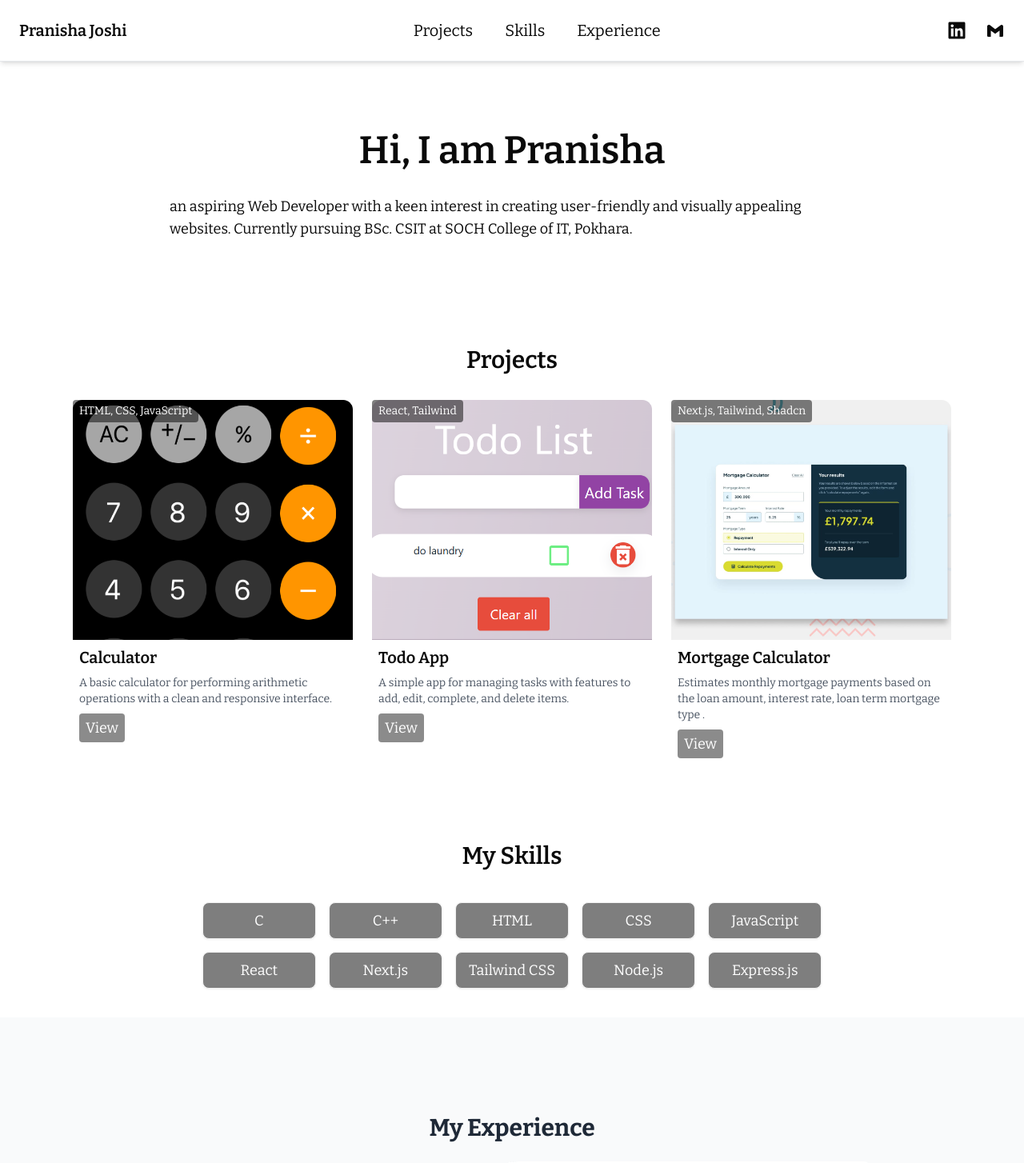
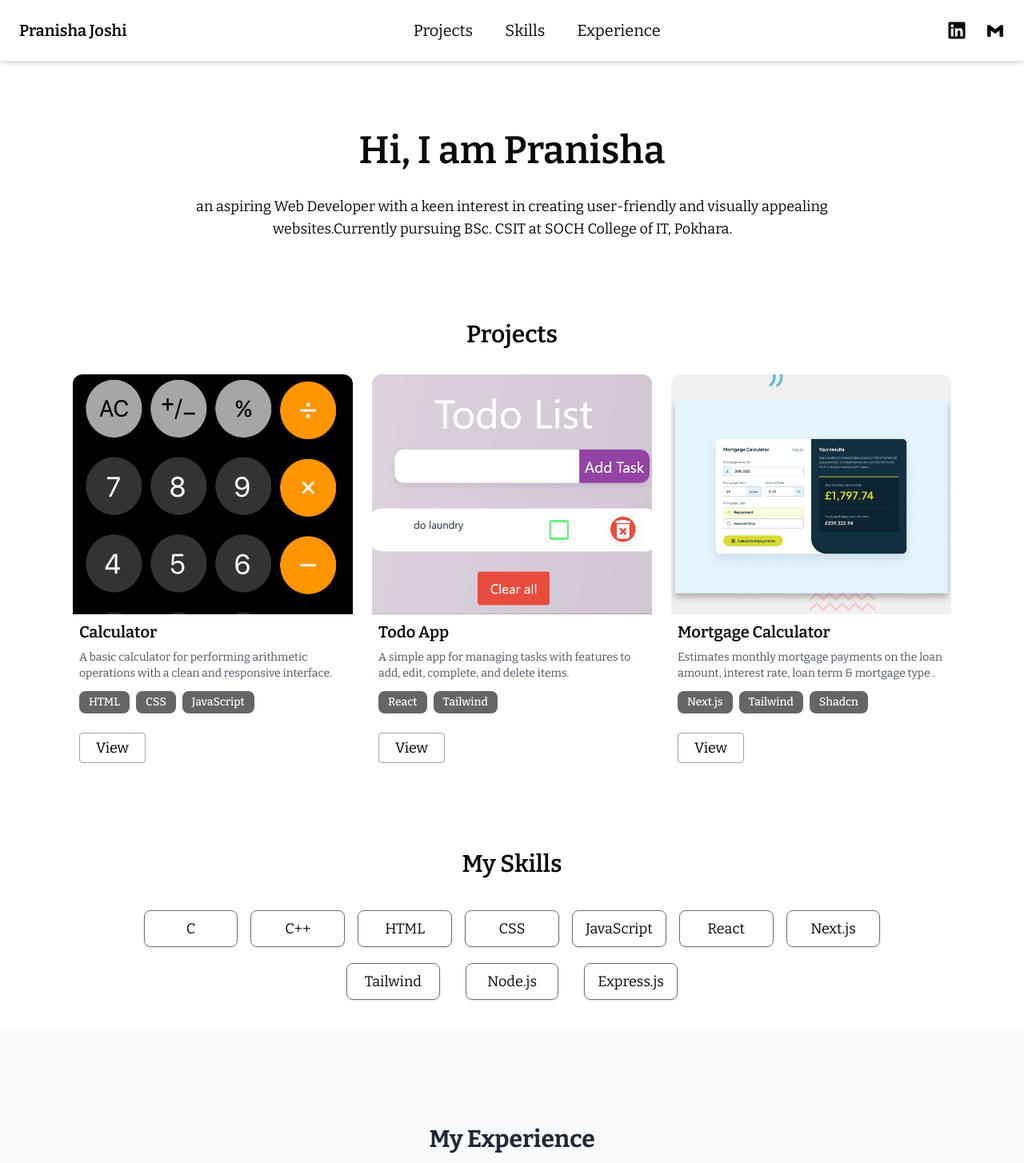
Before and after one commit to pranishajooshii/personal-portfolio, a Next.js app: page / in a window 1280 px wide. Shown: the top 1454 px of the page at 80% size. Built offline with nearby package versions, Linux system fonts and the light colour scheme.

Commit message:
changed color

```diff
--- a/src/components/Introduction.jsx
+++ b/src/components/Introduction.jsx
@@ -4,16 +4,41 @@ import React from "react";
 const Introduction = () => {
   return (
     <div>
-      <div className=" flex  items-center justify-center  mt-36        ">
+      <div className=" flex  items-center justify-center mt-14  md:mt-36        ">
         <div className=" max-w-4xl p-5">
           <p className="text-3xl md:text-5xl mt-5 md:mt-0 mb-4 md:mb-8  font-semibold text-left md:text-center ">
             Hi, I am Pranisha{" "}
           </p>
-          <p className="text-sm md:text-lg   ">
-            an aspiring Web Developer with a keen interest in creating
-            user-friendly and visually appealing websites. Currently pursuing
-            BSc. CSIT at SOCH College of IT, Pokhara.
-          </p>
+
+          <div className="flex md:hidden">
+            <p className="text-sm  text-justify  ">
+              an aspiring Web Developer with a keen interest in creating
+              user-friendly and visually appealing websites.Currently pursuing
+              BSc. CSIT at SOCH College of IT, Pokhara.
+            </p>
+          </div>
+
+          <div className="hidden lg:flex">
+            <div className="text-lg  ">
+              an aspiring Web Developer with a keen interest in creating
+              user-friendly and visually appealing
+              <div className="pl-24 ">
+                websites.Currently pursuing BSc. CSIT at SOCH College of IT,
+                Pokhara.
+              </div>
+            </div>
+          </div>
+
+          <div className="hidden md:flex lg:hidden">
+            <div className="text-lg  ">
+              an aspiring Web Developer with a keen interest in creating
+              user-friendly and visually
+              <div className="pl-5 ">
+              appealing websites.Currently pursuing BSc. CSIT at SOCH College of IT,
+                Pokhara.
+              </div>
+            </div>
+          </div>
         </div>
       </div>
     </div>
--- a/src/components/ProjectCard.jsx
+++ b/src/components/ProjectCard.jsx
@@ -19,15 +19,15 @@ const ProjectCard = () => {
   };
 
   return (
-    <div className="flex justify-center items-center mt-8">
+    <div className="flex justify-center items-center ">
       <div className="">
         <div className="flex justify-center items-center">
-          <h1 className="mt-20 text-3xl font-semibold">Projects</h1>
+          <h1 className="mt-10 md:mt-20 text-3xl font-semibold">Projects</h1>
         </div>
         <div className="grid grid-cols-1 md:grid-cols-2 lg:grid-cols-3 gap-x-6 gap-y-20 md:gap-y-5 px-5  mt-8">
           {projects.map((item, index) => (
             <div key={index}>
-              <Card className="xl:w-[350px] pb-4 group lg:shadow-none border-none shadow-xl  relative  transform transition-transform duration-300 hover:scale-105 hover:shadow-lg ">
+              <Card className="xl:w-[350px] pb-4 group lg:shadow-none border-none shadow-xl   relative  transform transition-transform duration-300 hover:scale-105 hover:shadow-lg ">
                 <div
                   style={{
                     backgroundImage: `url(${item.image || "/placeholder.jpg"})`, // Replace with an actual image path or placeholder
@@ -38,9 +38,7 @@ const ProjectCard = () => {
                   className="flex items-end h-[200px] md:h-[300px] rounded-t-xl"
                 ></div>
 
-                <div className="absolute top-0 bg-black bg-opacity-50 text-white text-lg md:text-sm px-2 py-1 rounded">
-                  {item.language.join(", ")}
-                </div>
+
                 <CardHeader className="p-0 pl-2 py-2">
                   <CardTitle className="tracking-normal text-xl  line-clamp-2">
                     {item.title || "Untitled Project"}
@@ -51,9 +49,23 @@ const ProjectCard = () => {
                     {item.description || "No description available."}
                   </p>
 
-                  <div className="my-2">
+                  <div className="mt-3">
+
+                    <div className="flex gap-2 mt-1">
+                      {item.language.map((lang, index) => (
+                        <span
+                          key={index}
+                          className="px-3 py-1 bg-black opacity-60 text-white rounded-lg text-sm font-medium"
+                        >
+                          {lang}
+                        </span>
+                      ))}
+                    </div>
+                  </div>
+
+                  <div className="mt-6 mb-3">
                     <button
-                      className="bg-black opacity-45 text-white rounded px-4 md:px-2 py-1 md text-lg"
+                      className=" text-black rounded px-4 md:px-5 py-1 md text-lg border border-gray-400"
                       onClick={() => handleCardClick(item.github)}
                     >
                       View
--- a/src/components/Skills.jsx
+++ b/src/components/Skills.jsx
@@ -5,21 +5,58 @@ import skillsData from "../data/skills.json"; // Assuming skills.json is in the
 
 const Skills = () => {
   return (
+    <div className="justify-center flex">
+      <div className="hidden lg:flex">
         <div className="flex-col flex justify-center items-center mb-9">
           <div className="flex justify-center items-center">
             <h1 className="mt-20 text-3xl font-semibold">My Skills</h1>
           </div>
-      <div className="grid grid-cols-2 sm:grid-cols-3 md:grid-cols-4 lg:grid-cols-5 gap-4 mt-10">
-        {skillsData.skills.map((skill, index) => (
+          <div className="grid grid-cols-3 sm:grid-cols-4 md:grid-cols-5 lg:grid-cols-7 px-5 gap-4 mt-10">
+            {skillsData.skills.slice(0, 7).map((skill, index) => (
               <div
                 key={index}
-            className="flex justify-center items-center px-4 py-2 bg-black opacity-50 text-white border rounded-lg shadow hover:shadow-md transition-transform transform hover:scale-105 hover:bg-black hover:opacity-30"
+                className="flex justify-center items-center px-4 py-2 border  border-gray-500  rounded-lg shadow hover:shadow-md transition-transform transform hover:scale-105"
+              >
+                <span className="text-lg ">{skill}</span>
+              </div>
+            ))}
+          </div>
+
+          {/* Remaining 3 Skills with gap between them */}
+          <div className="lg:grid lg:grid-cols-3 lg:gap-8 mt-5 hidden lg:block">
+            {skillsData.skills.slice(7).map((skill, index) => (
+              <div
+                key={index}
+                className="flex justify-center items-center px-4 py-2  border-gray-500  border rounded-lg shadow hover:shadow-md transition-transform transform hover:scale-105"
               >
                 <span className="text-lg ">{skill}</span>
               </div>
             ))}
           </div>
         </div>
+      </div>
+
+      <div className="flex lg:hidden">
+        <div className="flex-col flex justify-center items-center mb-9">
+          <div className="flex justify-center items-center">
+            <h1 className="mt-20 text-3xl font-semibold">My Skills</h1>
+          </div>
+
+          <div className="grid grid-cols-3 sm:grid-cols-4 md:grid-cols-5 lg:grid-cols-7 px-5 gap-4 mt-10">
+            {skillsData.skills.map((skill, index) => (
+              <div
+                key={index}
+                className={`flex justify-center items-center px-4 py-2  border border-gray-500 rounded-lg shadow hover:shadow-md transition-transform transform hover:scale-105 ${
+                  index >= 7 && index < 10 ? "lg:col-span-1" : ""
+                }`}
+              >
+                <span className="text-lg">{skill}</span>
+              </div>
+            ))}
+          </div>
+        </div>
+      </div>
+    </div>
   );
 };
 
--- a/src/data/projects.json
+++ b/src/data/projects.json
@@ -16,7 +16,7 @@
   {
     "image": "/mortgage-calc.jpg",
     "title": "Mortgage Calculator",
-    "description": " Estimates monthly mortgage payments based on  the loan amount, interest rate, loan term mortgage type .",
+    "description": " Estimates monthly mortgage payments  on the loan amount, interest rate, loan term & mortgage type .",
     "language": ["Next.js", "Tailwind", "Shadcn"],
     "github": "https://github.com/pranishajooshii/Mortgage-Calculator"
   }
--- a/src/data/skills.json
+++ b/src/data/skills.json
@@ -7,7 +7,7 @@
     "JavaScript",
     "React",
     "Next.js",
-    "Tailwind CSS",
+    "Tailwind ",
     "Node.js",
     "Express.js"
   ]
```
Lines whose indentation alone changed are shown as unchanged.
